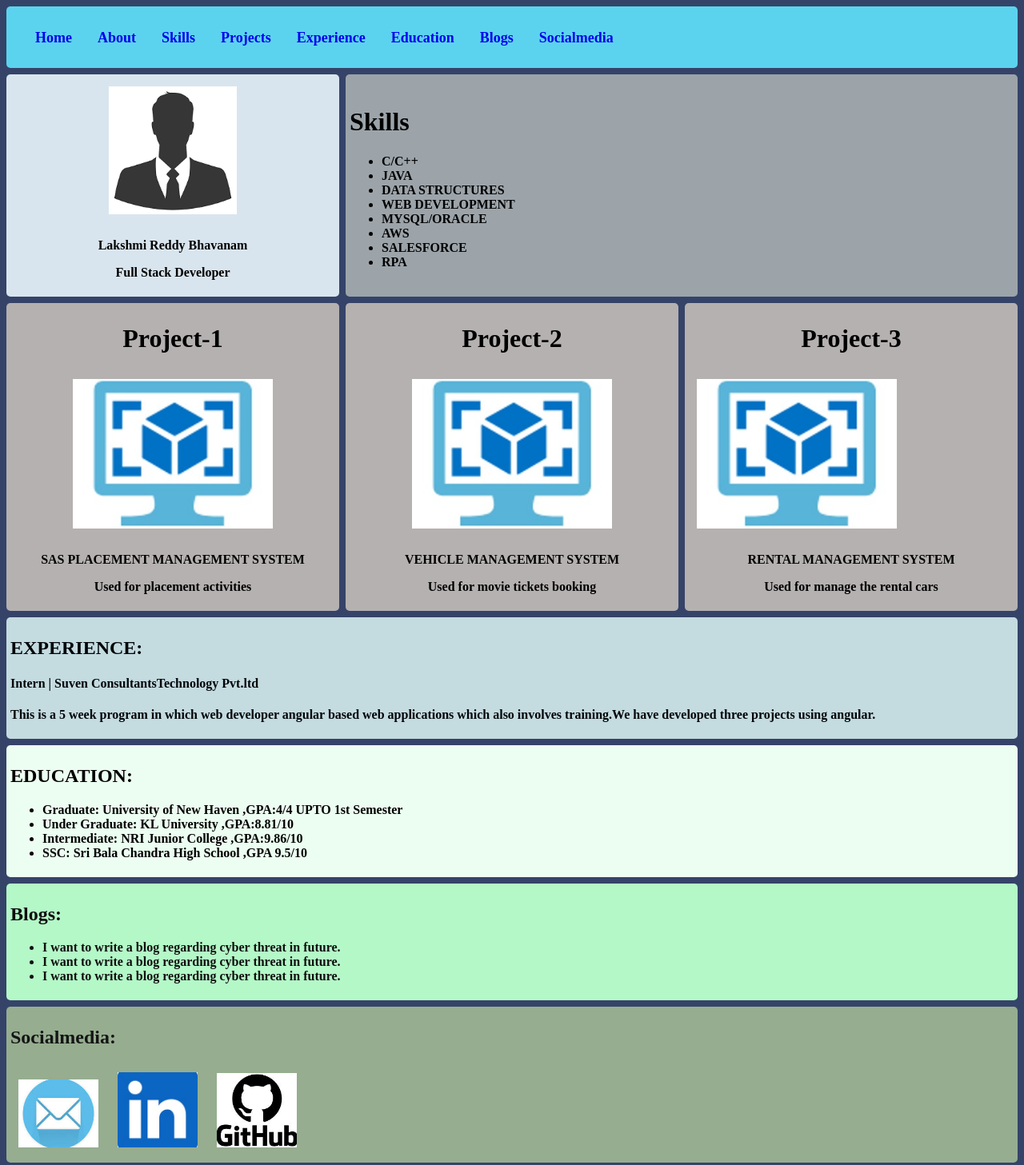
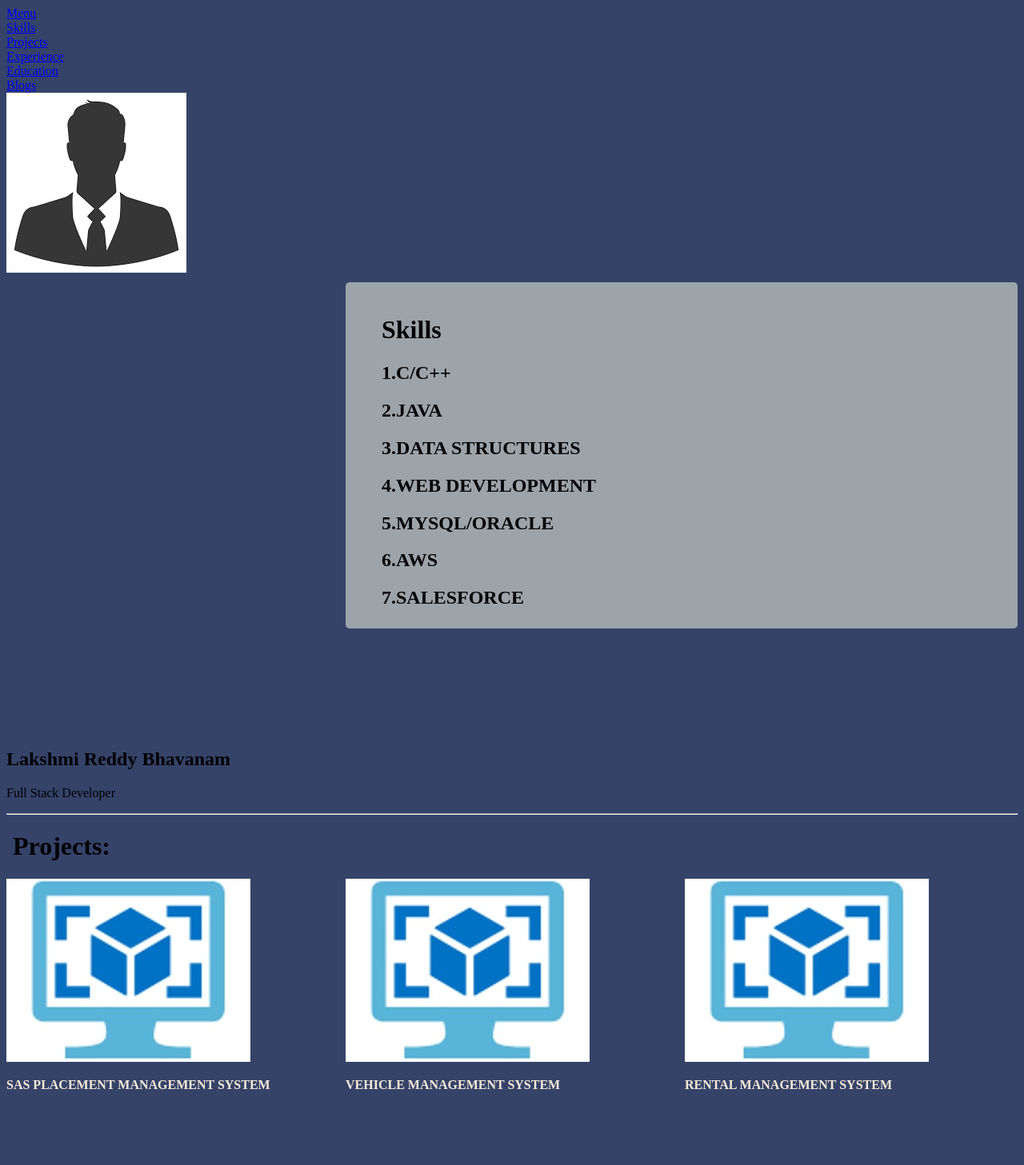
Before and after one commit to Lakshmireddybhavanam/Resume, a plain HTML site: page index.html in a window 1280 px wide. Shown: the top 1457 px of the page at 80% size. Drawn offline with Linux system fonts and the light colour scheme.

Commit message:
Add files via upload

```diff
--- a/index.html
+++ b/index.html
@@ -1,94 +1,144 @@
+<!-- The <!DOCTYPE html> declaration is used to tell the web browser the version of HTML the page is
+     written in. It's a key piece of information that ensures your website is displayed correctly.
+
+For HTML5, <!DOCTYPE html> is the declaration that should be used.
+ It's always necessary to include it at the very beginning of your HTML documents to ensure proper
+ standards compliance and correct rendering of elements across all modern browsers. -->
  <!DOCTYPE html>
  <html>
  <head>
+ <!-- Define the character encoding -->
  <meta charset="utf-8">
+ <!-- Define the CSS styles -->
  <link rel="stylesheet" href="style.css">
  <title>Resume</title>
  </head>
  <body>
 
+ <div class="menu">
+ <div class="bord">
+ <a href="#home">Menu</a>
+ </div>
+ <div class="bord1">
+ <a href="#skills">Skills</a></div>
+ <div class="bord3">
+ <a href="#projects">Projects</a></div>
+ <div class="bord2">
+ <a href="#experience">Experience</a></div>
+ <div class="bord3">
+ <a href="#education">Education</a></div>
+ <div class="bord4">
+ <a href="#blogs">Blogs</a>
+ </div>
+ </div>
+
  <div class="container">
-    <nav>
-        <a href="#Home">Home</a>
-        <a href="#About">About</a>
-        <a href="#skills">Skills</a>
-        <a href="#projects">Projects</a>
-        <a href="#experience">Experience</a>
-        <a href="#education">Education</a>
-        <a href="#blogs">Blogs</a>
-        <a href="#socialmedia">Socialmedia</a>
-    </nav>
-<div id="About" >
-        <img src="profile.png" alt="My Image">
-        <p><b>Lakshmi Reddy Bhavanam</b></p>
-        <p><b>Full Stack Developer</b></p>
+ <div id="home" class="section">
+ <img src="profile.png" alt="Home Image">
  </div>
-<div id='skills'>
+ <div id='skills' class='section'>
+ <ul>
  <h1>Skills</h1>
-    <ul>
-        <li>C/C++</li>
-        <li>JAVA</li>
-        <li>DATA STRUCTURES</li>
-        <li>WEB DEVELOPMENT</li>
-        <li>MYSQL/ORACLE</li>
-        <li>AWS</li>
-        <li>SALESFORCE</li>
-        <li>RPA</li>
+ <h2>1.C/C++</h2>
+ <h2>2.JAVA</h2>
+ <h2>3.DATA STRUCTURES</h2>
+ <h2>4.WEB DEVELOPMENT</h2>
+ <h2>5.MYSQL/ORACLE</h2>
+ <h2>6.AWS</h2>
+ <h2>7.SALESFORCE</h2>
  </ul>
  </div>
-
-<div id="p1">
-    <h1>Project-1</h1>
+ </div>
+ <div class="as">
+ <h2>Lakshmi Reddy Bhavanam</h2>
+ <p>Full Stack Developer</p>
+ </div>
+ <div>
+ <hr>
+ <h1>&nbspProjects:</h1>
+ <div class="container">
+ <div id='projects' class="box">
          <img src="prpic.jpg" alt="Image Description 1">
          <p><b>SAS PLACEMENT MANAGEMENT SYSTEM</b></p>
-    <p>Used for placement activities</p>
      </div>
-<div id="p2">
-    <h1>Project-2</h1>
+     <div class="box">
          <img src="prpic.jpg" alt="Image Description 2">
          <p><b>VEHICLE MANAGEMENT SYSTEM</b></p>
-    <p> Used for movie tickets booking</p>
      </div>
-<div id="p3">
-    <h1>Project-3</h1>
+     <div class="box">
          <img src="prpic.jpg" alt="Image Description 2">
          <p><b>RENTAL MANAGEMENT SYSTEM</b></p>
-    <p>Used for manage the rental cars</p>
+     </div>
  </div>
 
 
+     <br><br><br><br><br><br><hr>
+
+
  <div id='experience'>
-    <h2>EXPERIENCE:</h2>
-    <h4>Intern | Suven ConsultantsTechnology Pvt.ltd</h4>
+ <h2>&nbspEXPERIENCE:</h2>
+ <h4>&nbsp&nbspIntern | Suven ConsultantsTechnology Pvt.ltd</h4>
+ <ul>
      <p>This is a 5 week program in which web developer angular based web applications which also involves training.We have developed three projects using angular.</p>
+ </ul>
+ <h4>&nbsp&nbspIntern | Suven ConsultantsTechnology Pvt.ltd</h4>
+ <ul>
+     <p>This is a 5 week program in which web developer angular based web applications which also involves training.We have developed three projects using angular.</p>
+ </ul>
  </div>
+ <hr>
+
+
 
  <div id='education'>
-    <h2>EDUCATION:</h2>
+ <h2>&nbspEDUCATION:</h2>
+
  <ul>
  <li>Graduate: University of New Haven ,GPA:4/4 UPTO 1st Semester</li>
  <li>Under Graduate: KL University ,GPA:8.81/10</li>
  <li>Intermediate: NRI Junior College ,GPA:9.86/10</li>
  <li>SSC: Sri Bala Chandra High School ,GPA 9.5/10</li>
  </ul>
+
  </div>
-
-<div id='blogs'>
-    <h2>Blogs:</h2>
+ <hr>
+ <!-- <div id='blogs'>
+ <h2>&nbspBlogs:</h2>
  <ul>
-        <li>I want to write a blog regarding cyber threat in future.</li>
-        <li>I want to write a blog regarding cyber threat in future.</li>
-        <li>I want to write a blog regarding cyber threat in future.</li>
+     <li>&nbsp&nbspI want to write a blog regarding cyber threat in future.</li>
  </ul>
+ </div> -->
+ <h2>&nbspBlogs:</h2>
+ <div class="container">
+    <div id='blogs' class="box">
+            <img src="blog.jpeg" alt="Image Description 1">
+            <p><b>Blog content Blog content</b></p>
         </div>
-
-<div id='socialmedia'>
-    <h2>Socialmedia:</h2>
-    <img src="mail.jpg" alt="Mail">
-    <img src="linkedin.jpg" alt="LinkedIn">
-    <img src="github.jpg" alt="GitHub">
+        <div class="box">
+            <img src="blog.jpeg" alt="Image Description 2">
+            <p><b>Blog content Blog content</b></p>
+        </div>
+        <div class="box">
+            <img src="blog.jpeg" alt="Image Description 2">
+            <p><b>Blog content Blog content</b></p>
+        </div>
+        <div class="box">
+            <img src="blog.jpeg" alt="Image Description 2">
+            <p><b>Blog content Blog content </b></p>
         </div>
     </div>
 
+
+        <br><br><br><br><br><br><hr>
+ <div class='socialmedia'>
+ <h2>&nbsp&nbsp&nbsp&nbsp<u>@Social_media</u>
+
+ <img src="mail.jpg" alt="Image Description 2">&nbsp&nbsp&nbsp&nbsp&nbsp&nbsp&nbsp&nbsp&nbsp
+ <img src="linkedin.jpg" alt="Image Description 2">&nbsp&nbsp&nbsp&nbsp&nbsp&nbsp&nbsp&nbsp&nbsp&nbsp
+ <img src="github.jpg" alt="Image Description 2">
+ </h2>
+ </div>
+ <hr>
+ </style>
  </body>
  </html>
```
Lines whose indentation alone changed are shown as unchanged.
